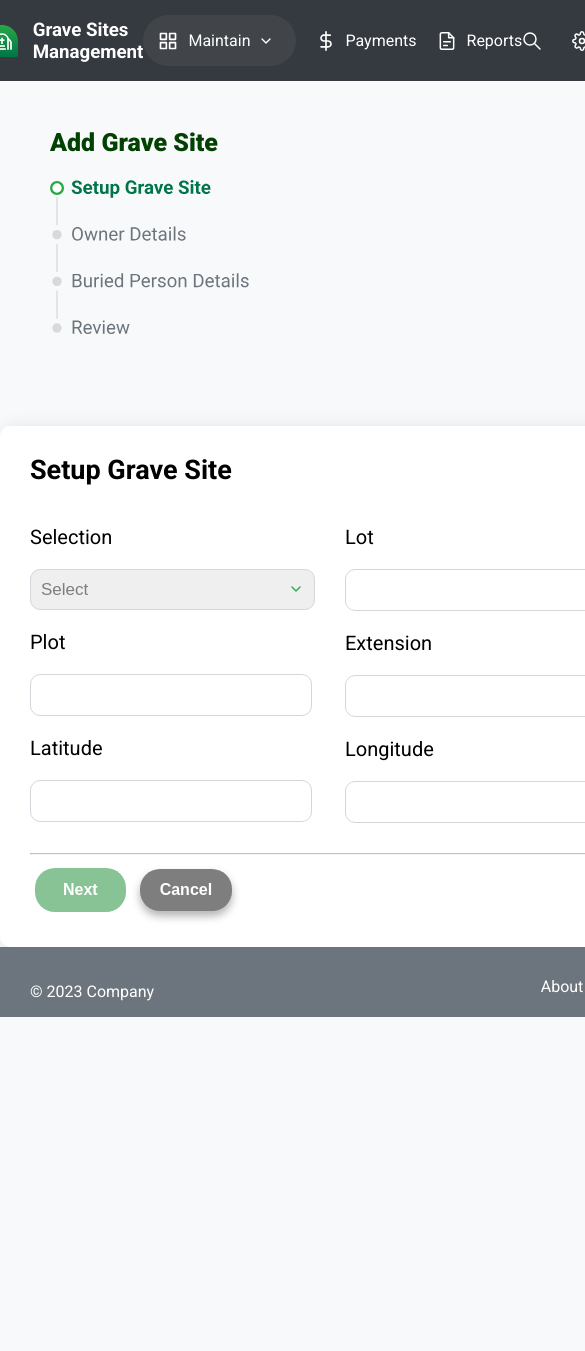
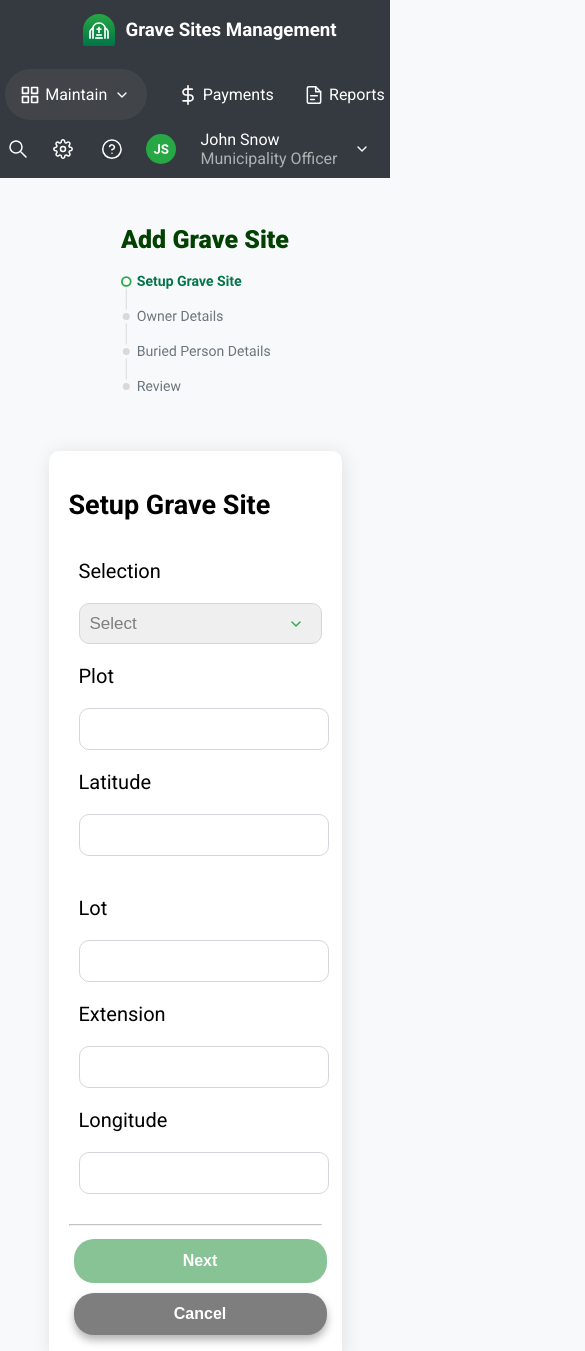
Before and after one commit to KoochieKun/Grave-sites-exercise, a plain HTML site: page index.html in a window 390 px wide. Shown: the top 1351 px of the page, 585 px wide, since content can reach past the window. Before the commit the page ends 1017 px from the top, so only its background shows below. Drawn offline with Linux system fonts and the light colour scheme.

Commit message:
make responsive

```diff
--- a/style.css
+++ b/style.css
@@ -13,6 +13,7 @@ header {
     width: 100%;
     justify-content: center;
     min-width:100vh;
+    flex-wrap: wrap;
 
 
 }
@@ -76,10 +77,9 @@ header {
     margin-right: 100px;
 }
 #mainInput {
-    width: 625px;
     background-color: white;
     margin-top: 50px;
-    padding: 10px 30px 30px;
+    padding: 10px 40px 40px 40px;
     border-radius: 10px;
     height: 100%;
     box-shadow: 2px 2px 19px rgba(0, 0, 0, 0.1);
@@ -102,7 +102,6 @@ hr{
 
 #input {
     display: flex;
-    width: 625px;
     flex-grow: 0;
     gap: 30px;
     font-size: 20px;
@@ -196,3 +195,124 @@ footer{
     background-position: 260px;
 
   }
+
+
+
+  @media (max-width: 1232px) {
+    header, footer {
+      min-width: unset;
+    }
+
+    .leftHead {
+      flex-basis: 100%;
+      justify-content: center;
+    }
+
+    .middleHead {
+      flex-basis: 100%;
+      justify-content: space-around;
+      margin: 10px 0;
+
+    }
+
+    .rightHead {
+      margin-right: 10px;
+      flex-basis: 100%;
+      justify-content: center;
+      padding-bottom: 10px;
+    }
+
+    #mainInput{
+      margin-bottom: 100px;
+
+    }
+  }
+
+
+
+
+  @media (max-width: 700px) {
+
+  .main {
+    flex-direction: column;
+    align-items: center;
+  }
+
+  .progress {
+    margin-right: 0;
+  }
+
+  input {
+      width: 94%;
+    }
+
+  #mainInput {
+    max-width: 500px;
+    margin-top: 20px;
+    margin-bottom: 100px;
+    padding: 20px;
+  }
+
+  #input {
+    margin-left: 10px;
+    flex-wrap: wrap;
+    gap: 20px;
+    justify-content: space-between;
+  }
+
+  #next,
+  #cancel {
+    width: 100%;
+  }
+
+  footer {
+    justify-content: space-between;
+    padding: 10px 20px;
+    flex-wrap: wrap;
+    align-items: center;
+    height: auto;
+  }
+
+  #copyRight {
+    margin-bottom: 10px;
+  }
+
+  #foot {
+    margin: 0;
+  }
+
+  .logo,
+  .logoMid,
+  .progressive {
+    max-width: 100%;
+    height: auto;
+    width: auto;
+    margin-right: 5px;
+  }
+
+  select {
+    appearance: none;
+    -webkit-appearance: none;
+    -moz-appearance: none;
+    background-image: url('assets/icons/arrow.svg');
+    background-repeat: no-repeat;
+    background-position: right center;
+    background-position: calc(100% - 20px) center;
+    width: 100%;
+}
+  .logo {
+    max-width: 70px;
+  }
+
+  .logoMid {
+    max-width: 30px;
+  }
+
+  .progressive {
+    max-width: 150px;
+  }
+  #input {
+    flex-direction: column;
+  }
+
+  }
```
